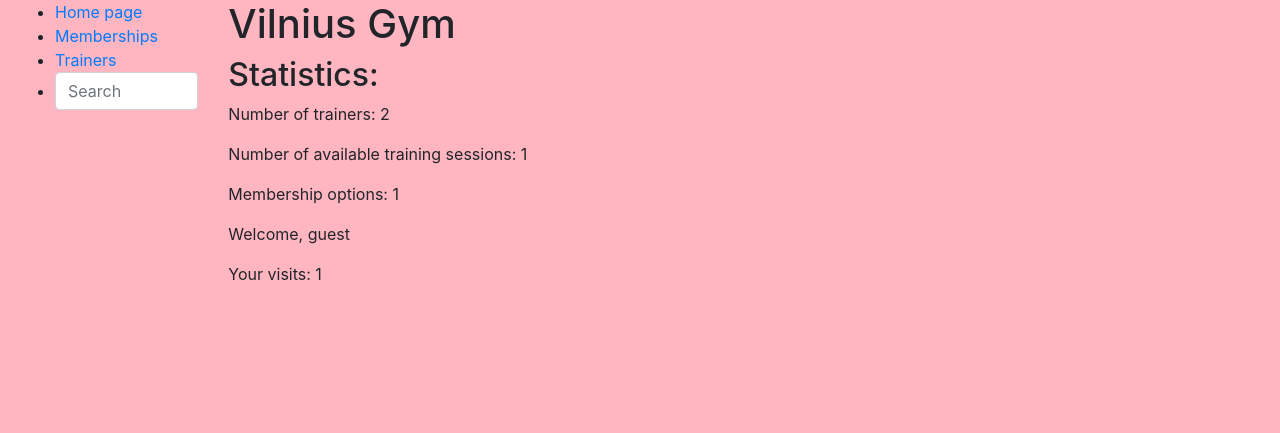
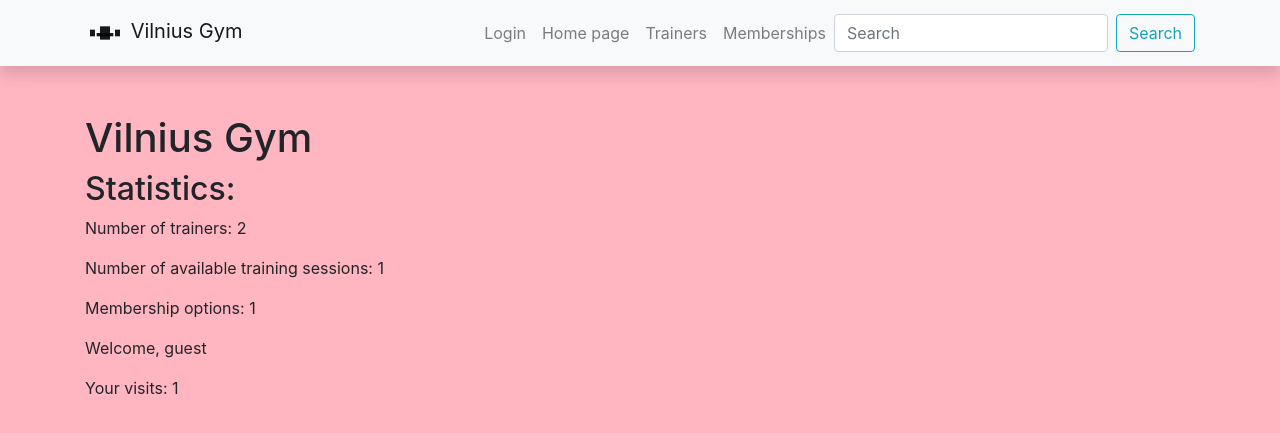
Before and after one commit to Tomanaitis/Diplominis_gym_django, a Django app: page /gym/ in a window 1280 px wide. Shown: the top 433 px of the page. Run offline with Django 4.2, Linux system fonts and the light colour scheme; data comes from the database, SQL or seed files in the repository; some libraries are stand-ins or nearby versions.

Commit message:
added user interface, changed base.html, created option to register and change password.

```diff
--- a/gym/templates/base.html
+++ b/gym/templates/base.html
@@ -1,36 +1,128 @@
 <!DOCTYPE html>
 <html lang="en">
 <head>
-    {% block title %}<title>Rajono Biblioteka</title>{% endblock %}
-    <meta charset="utf-8">
-    <meta name="viewport" content="width=device-width, initial-scale=1">
-    <link rel="stylesheet"
+    {% load static %}
+    {% block title %}
+    <title>Vilnius Gym</title>
+    {% endblock %}
+    <meta charset="utf-8" />
+    <meta name="viewport" content="width=device-width, initial-scale=1" />
+    <link
+      rel="stylesheet"
       href="https://stackpath.bootstrapcdn.com/bootstrap/4.1.3/css/bootstrap.min.css"
       integrity="sha384-MCw98/SFnGE8fJT3GXwEOngsV7Zt27NXFoaoApmYm81iuXoPkFOJwJ8ERdknLPMO"
-          crossorigin="anonymous">
-    <!-- Add additional CSS in static file -->
-    {% load static %}
-    <link rel="stylesheet" href="{% static 'css/styles.css' %}">
+      crossorigin="anonymous"
+    />
+    <link
+      rel="stylesheet"
+      href="https://cdnjs.cloudflare.com/ajax/libs/font-awesome/4.7.0/css/font-awesome.min.css"
+    />
+     <link rel="stylesheet" href="{% static 'css/styles.css' %}" />
 </head>
   <body>
-<div class="container-fluid">
-    <div class="row">
-        <div class="col-sm-2">
-            {% block sidebar %}
-            <ul class="sidebar-nav">
-                <li><a href="{% url 'index' %}">Home page</a></li>
-                <li><a href="{% url 'memberships-all' %}" class="text-nowrap">Memberships</a></li>
-                <li><a href="{% url 'trainers-all' %}" class="text-nowrap">Trainers</a></li> {# jinja komentaras #}
-                <li>
-                     <form action="{% url 'search' %}" method="get" class="form-group">
-                        <input type="text" name="search_text" class="form-control" placeholder="Search" style="min-width: 6rem;">
-                    </form>
+    <!-- Navigation -->
+    <nav
+      class="navbar navbar-expand-lg navbar-light bg-light static-top mb-5 shadow"
+    >
+      <div class="container">
+        <a class="navbar-brand" href="{% url 'index' %}">
+          <svg
+            class="bi bi-dumbbell"
+            width="2em"
+            height="2em"
+            viewBox="0 0 24 24"
+            fill="currentColor"
+            xmlns="http://www.w3.org/2000/svg">
+            <path d="M3 10V14H6V10H3Z" />
+            <path d="M18 10V14H21V10H18Z" />
+            <path d="M7 12H17V14H7V12Z" />
+            <path d="M9 8H15V16H9V8Z" />
+        </svg>
+          Vilnius Gym</a
+        >
+        <button
+          class="navbar-toggler"
+          type="button"
+          data-toggle="collapse"
+          data-target="#navbarResponsive"
+          aria-controls="navbarResponsive"
+          aria-expanded="false"
+          aria-label="Toggle navigation"
+        >
+          <span class="navbar-toggler-icon"></span>
+        </button>
+        <div class="collapse navbar-collapse" id="navbarResponsive">
+          <ul class="navbar-nav ml-auto">
+
+           {% if user.is_authenticated %}
+            <li class="nav-item">
+              <a class="nav-link" href="">
+                 <svg class="bi bi-person"
+                         width="1.5em"
+                         height="1.5em"
+                         viewBox="0 0 16 16"
+                         fill="currentColor"
+                         xmlns="http://www.w3.org/2000/svg">
+                        <path fill-rule="evenodd" d="M13 14s1 0 1-1-1-4-6-4-6 3-6 4 1 1 1
+                            1h10zm-9.995-.944v-.002.002zM3.022 13h9.956a.274.274 0 00.014-.002l.008-.002c-.001-.246-.154-.986-.832-1.664C11.516 10.68 10.289 10 8 10c-2.29 0-3.516.68-4.168
+                            1.332-.678.678-.83 1.418-.832 1.664a1.05 1.05 0 00.022.004zm9.974.056v-.002.002zM8
+                            7a2 2 0 100-4 2 2 0 000 4zm3-2a3 3 0 11-6 0 3 3 0 016 0z" clip-rule="evenodd"/>
+                 </svg>
+                 {{ user.username }}</a>
+            </li>
+            <li class="nav-item">
+              <a class="nav-link" href="{% url 'logout' %}">Logout</a>
+            </li>
+          {% else %}
+            <li class="nav-item">
+              <a class="nav-link" href="{% url 'login' %}?next={{ request.path }}">Login</a>
+            </li>
+          {% endif %}
+
+            <li class="nav-item">
+              <a class="nav-link" href="{% url 'index' %}">Home page</a>
+            </li>
+            <li class="nav-item">
+              <a class="nav-link" href="{% url 'trainers-all' %}">Trainers</a>
+            </li>
+            <li class="nav-item">
+              <a class="nav-link" href="{% url 'memberships-all' %}">Memberships</a>
             </li>
           </ul>
-            {% endblock %}
-        </div>
-        <div class="col-sm-10">{% block content %}{% endblock %}</div>
+          <form
+            class="form-inline my-2 my-lg-0"
+            action="{% url 'search' %}"
+            method="get"
+          >
+            <input
+              class="form-control mr-sm-2"
+              type="search"
+              placeholder="Search"
+              aria-label="Search"
+              name="search_text"
+            />
+            <button class="btn btn-outline-info my-2 my-sm-0" type="submit">
+              Search
+            </button>
+          </form>
         </div>
            </div>
+    </nav>
+    <div class="container">{% block content %}{% endblock %}</div>
+    <script
+      src="https://code.jquery.com/jquery-3.5.1.slim.min.js"
+      integrity="sha384-DfXdz2htPH0lsSSs5nCTpuj/zy4C+OGpamoFVy38MVBnE+IbbVYUew+OrCXaRkfj"
+      crossorigin="anonymous"
+    ></script>
+    <script
+      src="https://cdn.jsdelivr.net/npm/popper.js@1.16.0/dist/umd/popper.min.js"
+      integrity="sha384-Q6E9RHvbIyZFJoft+2mJbHaEWldlvI9IOYy5n3zV9zzTtmI3UksdQRVvoxMfooAo"
+      crossorigin="anonymous"
+    ></script>
+    <script
+      src="https://stackpath.bootstrapcdn.com/bootstrap/4.5.0/js/bootstrap.min.js"
+      integrity="sha384-OgVRvuATP1z7JjHLkuOU7Xw704+h835Lr+6QL9UvYjZE3Ipu6Tp75j7Bh/kR0JKI"
+      crossorigin="anonymous"
+    ></script>
   </body>
 </html>
```
Also changed, not shown: 1 other file. Lines whose indentation alone changed are shown as unchanged.
